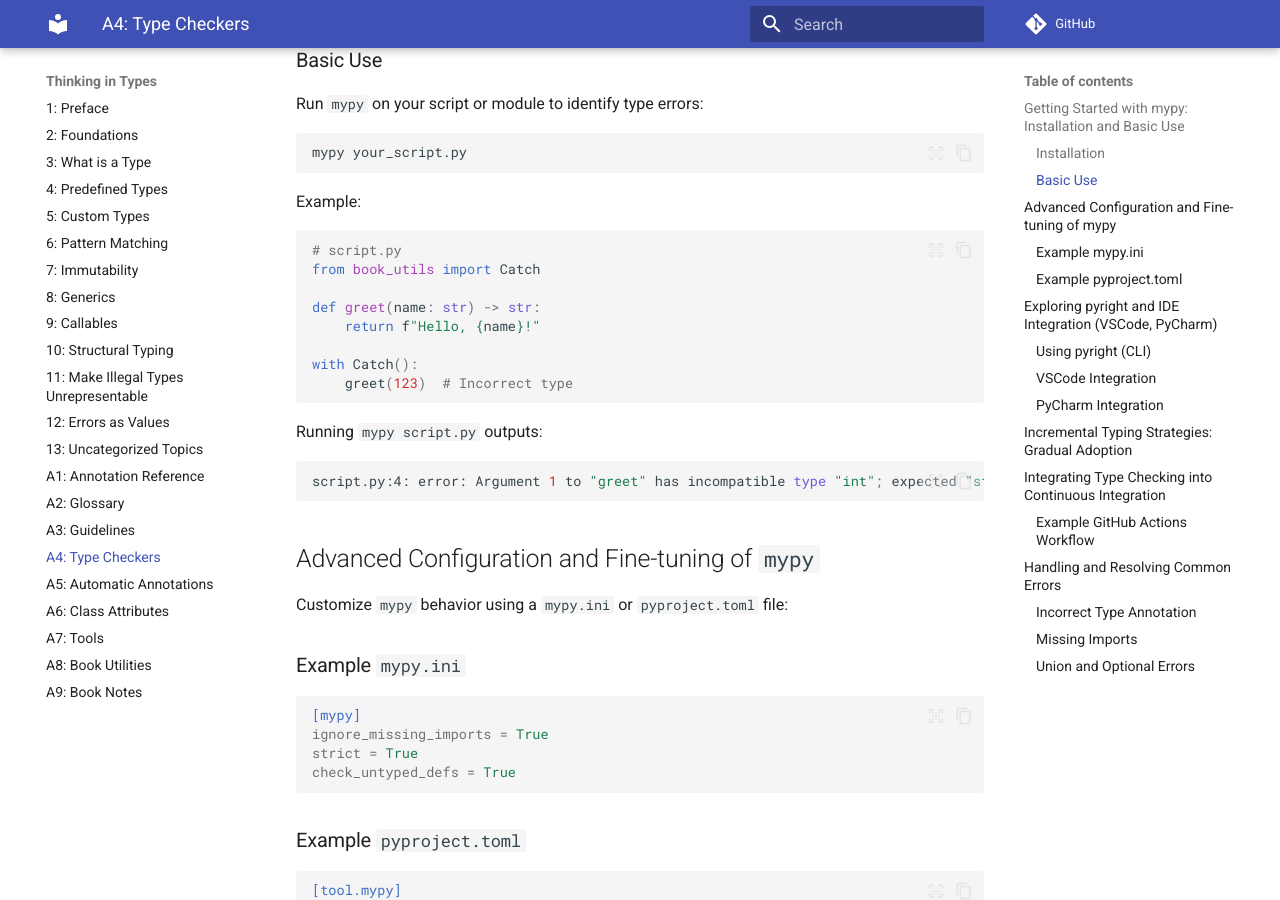
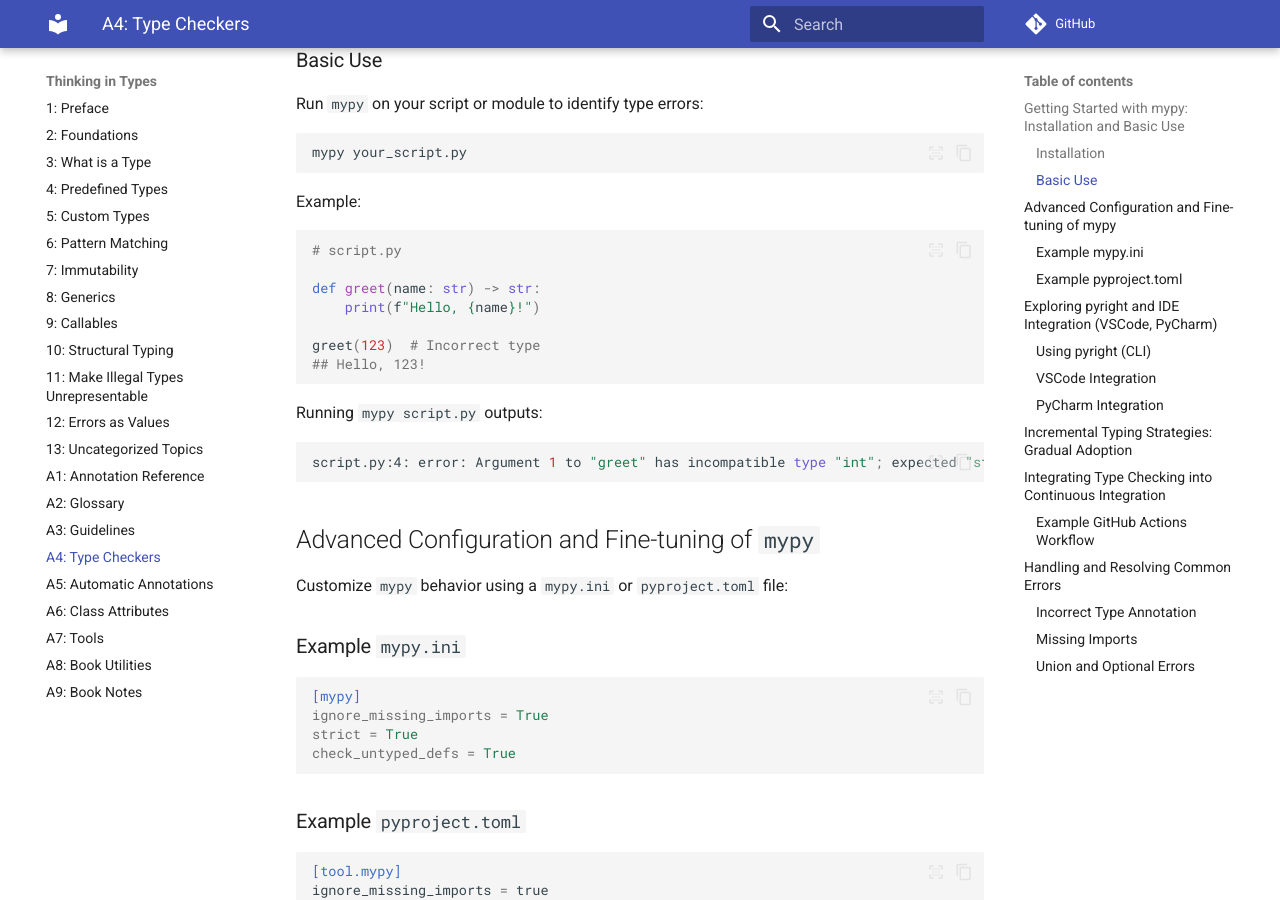
Before and after one commit to ThinkingInTypes/ThinkingInTypes.github.io, an MkDocs documentation site: the page built from Chapters/A4_Type_Checkers.md, in a window 1280 px wide and 900 px high, scrolled down 478 px. Built offline with MkDocs 1.6.1 and Material for MkDocs 9.7.7, drawn with Linux system fonts in a browser that asks for light colours; comment, search, counter and statistics services are not loaded.

Commit message:
Update A4_Type_Checkers.md

````diff
--- a/Chapters/A4_Type_Checkers.md
+++ b/Chapters/A4_Type_Checkers.md
@@ -26,13 +26,12 @@
 
 ```python
 # script.py
-from book_utils import Catch
 
 def greet(name: str) -> str:
-    return f"Hello, {name}!"
+    print(f"Hello, {name}!")
 
-with Catch():
-    greet(123)  # Incorrect type
+greet(123)  # Incorrect type
+## Hello, 123!
 ```
 
 Running `mypy script.py` outputs:
````
